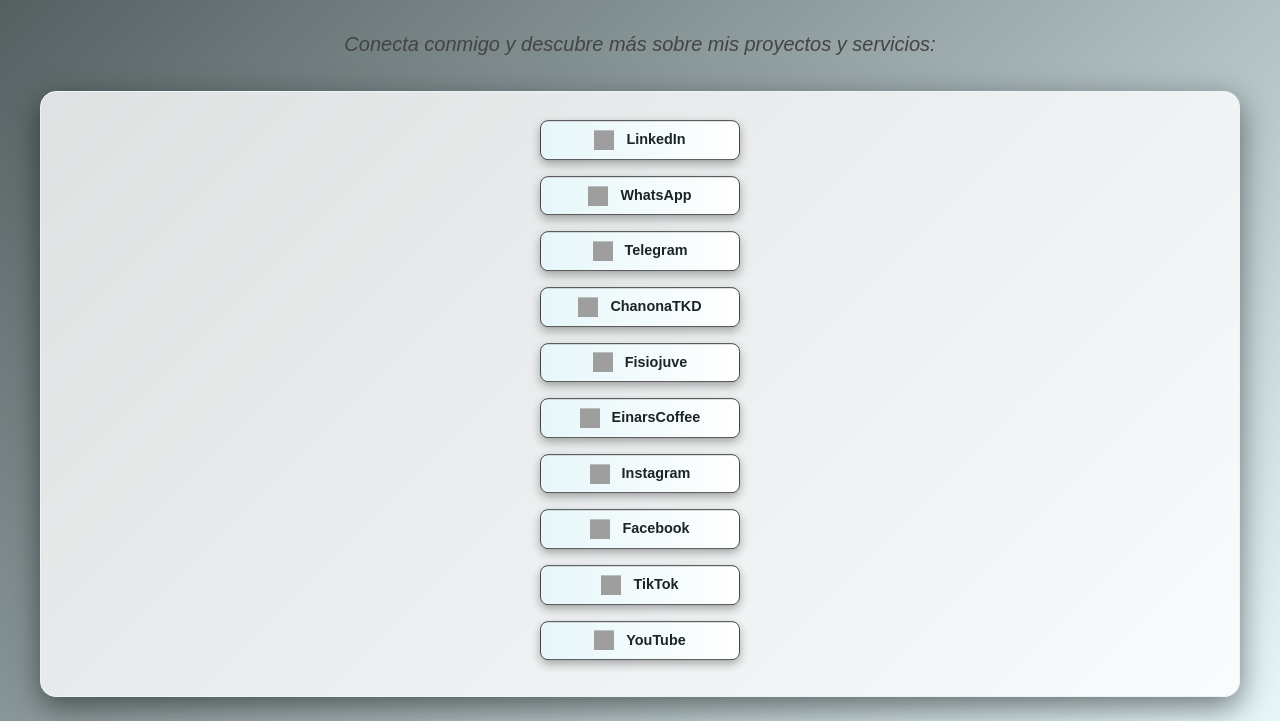
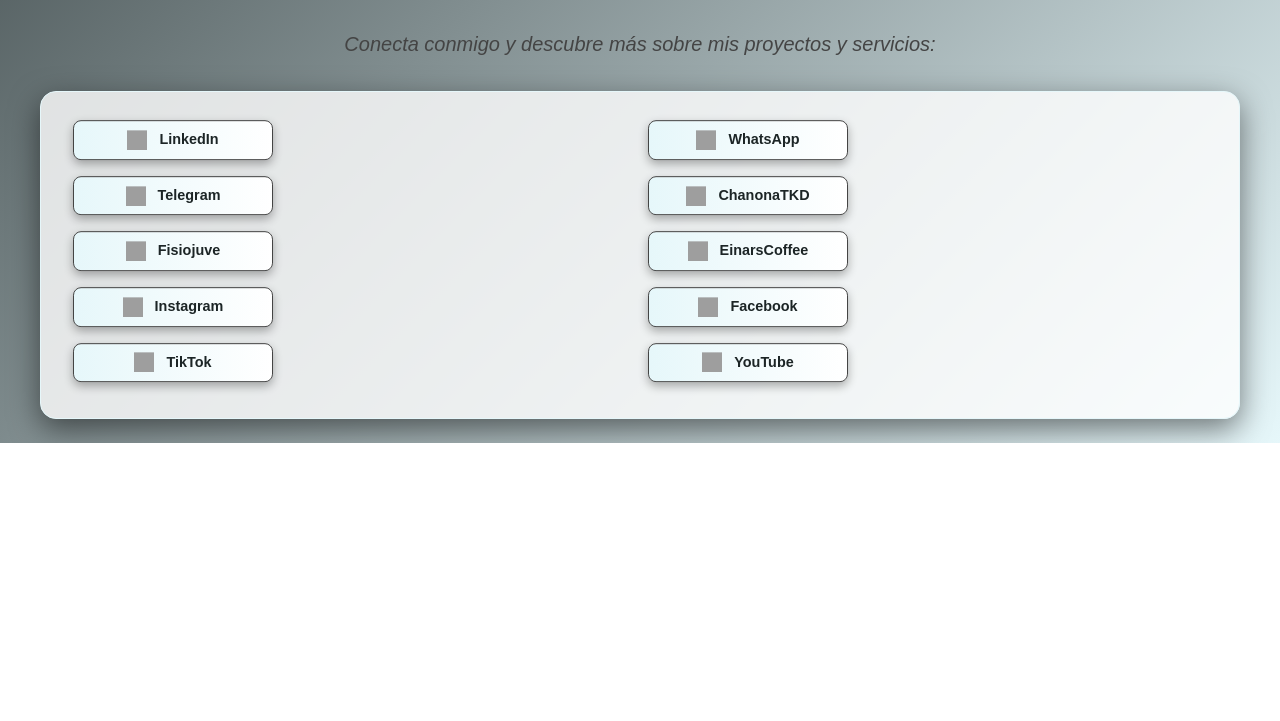
Before and after one commit to bryantkd52/MyPersonalProfile, a plain HTML site: page index.html in a window 1280 px wide. Shown: the part 770-1491 px from the top of the page. After the commit the page ends 1213 px from the top, so only its background shows below. Drawn offline with nearby package versions, Linux system fonts and the light colour scheme; grey boxes are pictures that could not be loaded.

Commit message:
index.html

```diff
--- a/index.html
+++ b/index.html
@@ -79,10 +79,10 @@
         .social-section {
             flex: 1;
             padding: 2rem;
-            display: flex;
-            flex-direction: column;
+            display: grid;
+            grid-template-columns: repeat(2, 1fr);
             gap: 1rem;
-            align-items: center;
+            align-items: start;
         }
         .social-button {
             display: flex;
@@ -90,7 +90,8 @@
             justify-content: center;
             gap: 0.75rem;
             padding: 0.5rem 1.5rem;
-            width: 200px;
+            width: 100%;
+            max-width: 200px;
             background: linear-gradient(90deg, #E6F7FA, #ffffff);
             color: #1C2526;
             border-radius: 0.5rem;
@@ -102,15 +103,79 @@
             box-shadow: 0 4px 10px rgba(0, 0, 0, 0.3);
             animation: float 3s ease-in-out infinite;
         }
-        .social-button:hover, .social-button:active {
-            transform: translateY(-3px);
-            background: #ffffff;
-            color: #E6F7FA;
-            box-shadow: 0 6px 15px rgba(230, 247, 250, 0.5);
-        }
         .social-button img {
             width: 20px;
             height: 20px;
+        }
+        /* LinkedIn */
+        .social-button.linkedin:hover, .social-button.linkedin:active {
+            transform: translateY(-3px);
+            background: linear-gradient(90deg, #0077B5, #00A0DC);
+            color: #ffffff;
+            box-shadow: 0 6px 15px rgba(0, 119, 181, 0.5);
+        }
+        /* WhatsApp */
+        .social-button.whatsapp:hover, .social-button.whatsapp:active {
+            transform: translateY(-3px);
+            background: linear-gradient(90deg, #25D366, #34F587);
+            color: #ffffff;
+            box-shadow: 0 6px 15px rgba(37, 211, 102, 0.5);
+        }
+        /* Telegram */
+        .social-button.telegram:hover, .social-button.telegram:active {
+            transform: translateY(-3px);
+            background: linear-gradient(90deg, #0088CC, #33AADD);
+            color: #ffffff;
+            box-shadow: 0 6px 15px rgba(0, 136, 204, 0.5);
+        }
+        /* ChanonaTKD */
+        .social-button.chanonatkd:hover, .social-button.chanonatkd:active {
+            transform: translateY(-3px);
+            background: linear-gradient(90deg, #8B0000, #A52A2A);
+            color: #D3D3D3;
+            box-shadow: 0 6px 15px rgba(139, 0, 0, 0.5);
+        }
+        /* Fisiojuve */
+        .social-button.fisiojuve:hover, .social-button.fisiojuve:active {
+            transform: translateY(-3px);
+            background: linear-gradient(90deg, #00008B, #191970);
+            color: #ffffff;
+            box-shadow: 0 6px 15px rgba(0, 0, 139, 0.5);
+        }
+        /* EinarsCoffee */
+        .social-button.einarscoffee:hover, .social-button.einarscoffee:active {
+            transform: translateY(-3px);
+            background: linear-gradient(90deg, #3C2F2F, #4A372F);
+            color: #ffffff;
+            box-shadow: 0 6px 15px rgba(60, 47, 47, 0.5);
+        }
+        /* Instagram */
+        .social-button.instagram:hover, .social-button.instagram:active {
+            transform: translateY(-3px);
+            background: linear-gradient(90deg, #833AB4, #FD1D1D, #FCAF45);
+            color: #ffffff;
+            box-shadow: 0 6px 15px rgba(131, 58, 180, 0.5);
+        }
+        /* Facebook */
+        .social-button.facebook:hover, .social-button.facebook:active {
+            transform: translateY(-3px);
+            background: linear-gradient(90deg, #3B5998, #4C70BA);
+            color: #ffffff;
+            box-shadow: 0 6px 15px rgba(59, 89, 152, 0.5);
+        }
+        /* TikTok */
+        .social-button.tiktok:hover, .social-button.tiktok:active {
+            transform: translateY(-3px);
+            background: linear-gradient(90deg, #000000, #333333);
+            color: #ffffff;
+            box-shadow: 0 6px 15px rgba(0, 0, 0, 0.5);
+        }
+        /* YouTube */
+        .social-button.youtube:hover, .social-button.youtube:active {
+            transform: translateY(-3px);
+            background: linear-gradient(90deg, #CC0000, #FF3333);
+            color: #ffffff;
+            box-shadow: 0 6px 15px rgba(204, 0, 0, 0.5);
         }
         @keyframes float {
             0% {
@@ -141,6 +206,9 @@
             .summary {
                 margin-top: 90px;
                 font-size: 1rem;
+            }
+            .social-section {
+                grid-template-columns: 1fr;
             }
             .social-button {
                 font-size: 0.85rem;
@@ -193,43 +261,43 @@
         </div>
         <div class="content">
             <div class="social-section">
-                <a href="https://www.linkedin.com/in/bryan-herrera-chanona-99b785210" target="_blank" rel="noopener noreferrer" class="social-button">
+                <a href="https://www.linkedin.com/in/bryan-herrera-chanona-99b785210" target="_blank" rel="noopener noreferrer" class="social-button linkedin">
                     <img src="https://img.icons8.com/color/48/linkedin.png" alt="LinkedIn">
                     LinkedIn
                 </a>
-                <a href="https://wa.me/qr/I4Y4XDQE4NJCH1" target="_blank" rel="noopener noreferrer" class="social-button">
+                <a href="https://wa.me/qr/I4Y4XDQE4NJCH1" target="_blank" rel="noopener noreferrer" class="social-button whatsapp">
                     <img src="https://img.icons8.com/color/48/whatsapp.png" alt="WhatsApp">
                     WhatsApp
                 </a>
-                <a href="https://t.me/chanonatkd_oficial" target="_blank" rel="noopener noreferrer" class="social-button">
+                <a href="https://t.me/chanonatkd_oficial" target="_blank" rel="noopener noreferrer" class="social-button telegram">
                     <img src="https://img.icons8.com/color/48/telegram-app.png" alt="Telegram">
                     Telegram
                 </a>
-                <a href="https://chanonatkd.github.io/inicioChanonaTKD/" target="_blank" rel="noopener noreferrer" class="social-button">
+                <a href="https://chanonatkd.github.io/inicioChanonaTKD/" target="_blank" rel="noopener noreferrer" class="social-button chanonatkd">
                     <img src="https://img.icons8.com/color/48/taekwondo.png" alt="ChanonaTKD">
                     ChanonaTKD
                 </a>
-                <a href="https://fisiojuve.com/" target="_blank" rel="noopener noreferrer" class="social-button">
+                <a href="https://fisiojuve.com/" target="_blank" rel="noopener noreferrer" class="social-button fisiojuve">
                     <img src="https://img.icons8.com/color/48/physical-therapy.png" alt="Fisiojuve">
                     Fisiojuve
                 </a>
-                <a href="https://bryantkd52.github.io/einarscoffee/" target="_blank" rel="noopener noreferrer" class="social-button">
+                <a href="https://bryantkd52.github.io/einarscoffee/" target="_blank" rel="noopener noreferrer" class="social-button einarscoffee">
                     <img src="https://img.icons8.com/color/48/coffee.png" alt="EinarsCoffee">
                     EinarsCoffee
                 </a>
-                <a href="https://www.instagram.com/chanonatkd_taekwondo?igsh=MWVianltYmw4M2lkbQ==" target="_blank" rel="noopener noreferrer" class="social-button">
+                <a href="https://www.instagram.com/chanonatkd_taekwondo?igsh=MWVianltYmw4M2lkbQ==" target="_blank" rel="noopener noreferrer" class="social-button instagram">
                     <img src="https://img.icons8.com/color/48/instagram-new.png" alt="Instagram">
                     Instagram
                 </a>
-                <a href="https://www.facebook.com/share/1AccA76fhV/" target="_blank" rel="noopener noreferrer" class="social-button">
+                <a href="https://www.facebook.com/share/1AccA76fhV/" target="_blank" rel="noopener noreferrer" class="social-button facebook">
                     <img src="https://img.icons8.com/color/48/facebook-new.png" alt="Facebook">
                     Facebook
                 </a>
-                <a href="https://www.tiktok.com/@chanonatkd_taekwondo?_t=ZS-8w8zEJceVBg&_r=1" target="_blank" rel="noopener noreferrer" class="social-button">
+                <a href="https://www.tiktok.com/@chanonatkd_taekwondo?_t=ZS-8w8zEJceVBg&_r=1" target="_blank" rel="noopener noreferrer" class="social-button tiktok">
                     <img src="https://img.icons8.com/color/48/tiktok.png" alt="TikTok">
                     TikTok
                 </a>
-                <a href="https://youtube.com/@chanonatkd?si=Wcd34bcSXTlABwSk" target="_blank" rel="noopener noreferrer" class="social-button">
+                <a href="https://youtube.com/@chanonatkd?si=Wcd34bcSXTlABwSk" target="_blank" rel="noopener noreferrer" class="social-button youtube">
                     <img src="https://img.icons8.com/color/48/youtube-play.png" alt="YouTube">
                     YouTube
                 </a>
```
